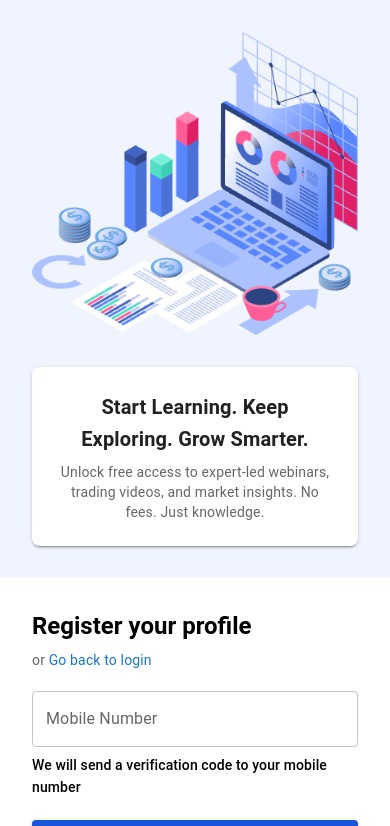
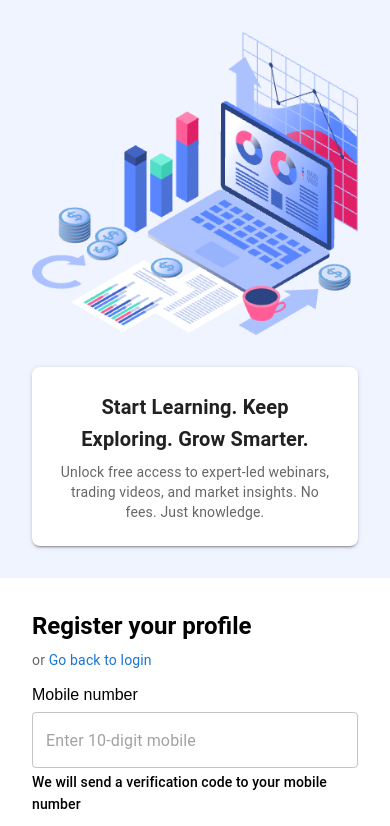
Before and after one commit to asynchronia/ab-trade-school-fe, a React (Vite) app: page /signup in a window 390 px wide. Shown: the top 826 px of the page. Built offline with nearby package versions, Linux system fonts and the light colour scheme.

Commit message:
Added label to mobile textfield

```diff
--- a/src/pages/SignupPage.jsx
+++ b/src/pages/SignupPage.jsx
@@ -296,15 +296,15 @@ const SignupPage = () => {
 
                     {stage === 1 && (
                       <>
+                        <Box sx={{ mt: 2  }}>Mobile number</Box>
                         <TextField
                           fullWidth
-                          label="Mobile Number"
                           value={mobile}
                           onChange={(e) => setMobile(e.target.value)}
                           onBlur={handleBlur}
                           name="phone"
                           placeholder="Enter 10-digit mobile"
-                          margin="normal"
+                          margin="dense"
                           error={touched.phone && Boolean(errors.phone)}
                           helperText={touched.phone && errors.phone}
                         />
```
Lines whose indentation alone changed are shown as unchanged.
